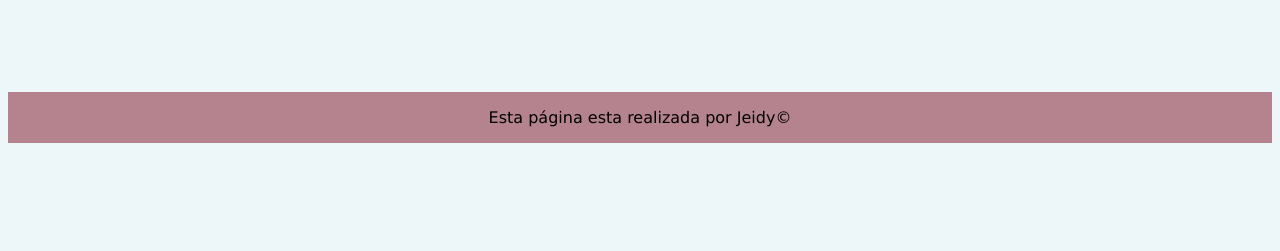
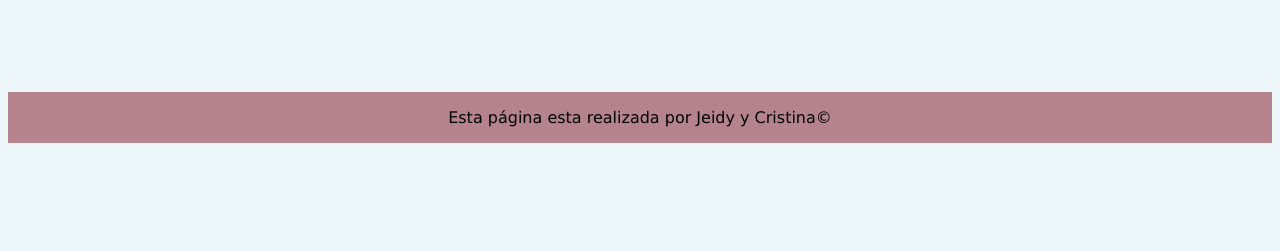
Before and after one commit to CristinaEcheverry/Proceso_textil, a Flask app: page / in a window 1280 px wide. Shown: the part 549-800 px from the top of the page. Run offline with Flask 3, Linux system fonts and the light colour scheme.

Commit message:
cambio en footer

```diff
--- a/templates/barraNavegacion.html
+++ b/templates/barraNavegacion.html
@@ -49,7 +49,7 @@
 		</header>
 		{% block page_content %} {% endblock %}
 		<footer>
-			<p>Esta página esta realizada por Jeidy&copy;</p>
+			<p>Esta página esta realizada por Jeidy y Cristina&copy;</p>
 		</footer>
 	</body>
 </html>
```
